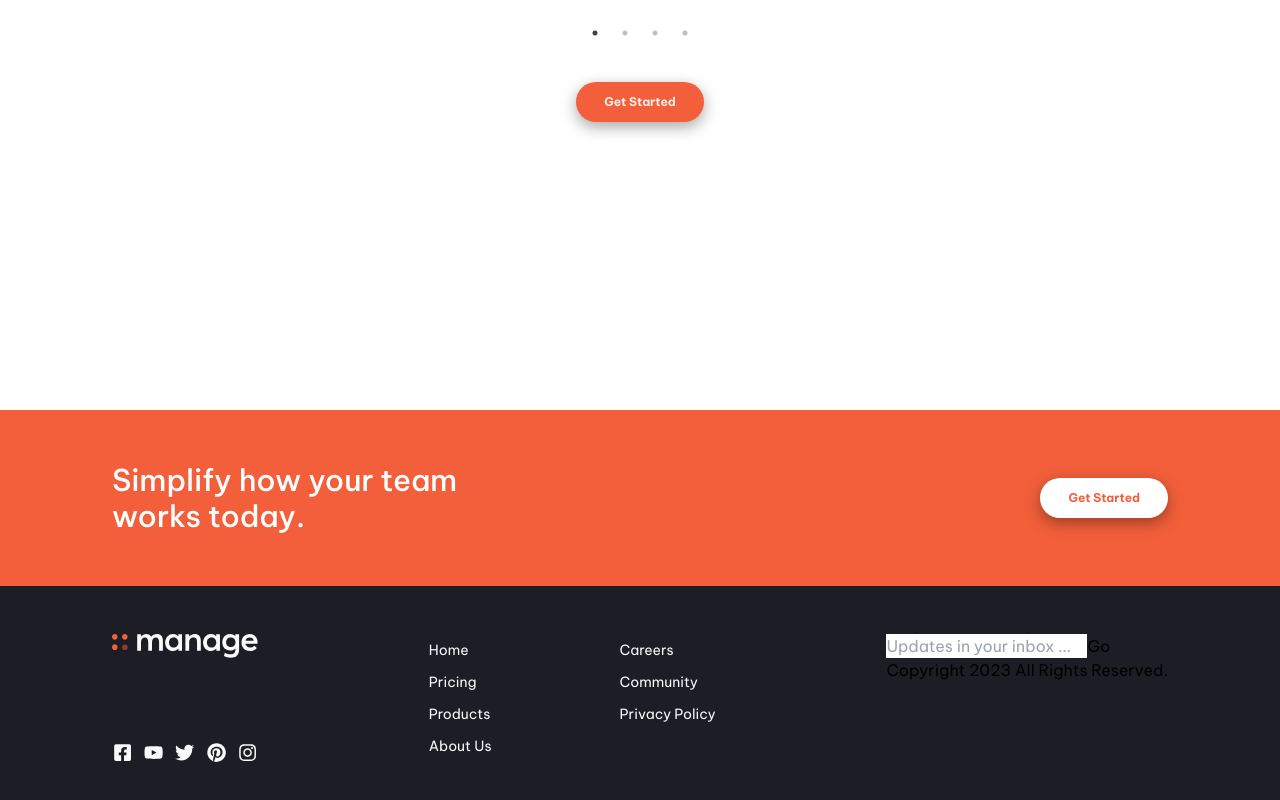
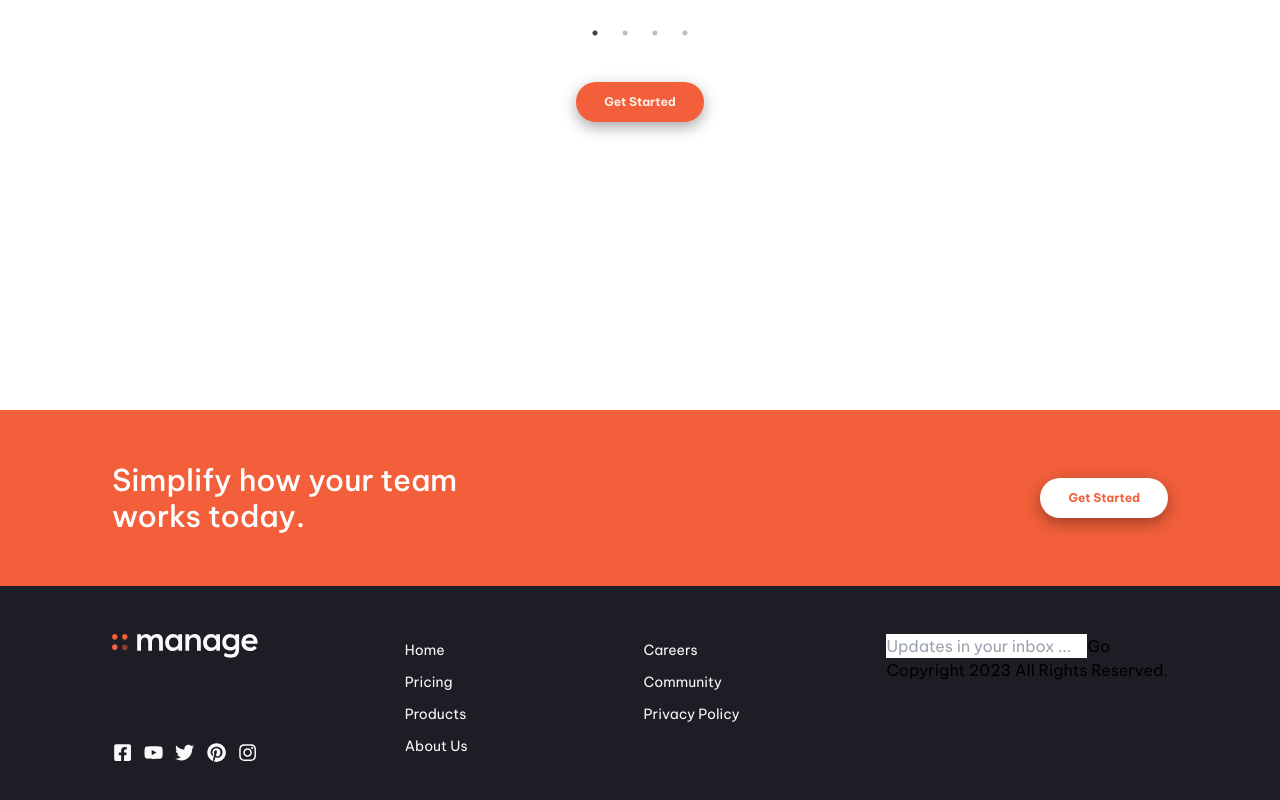
Before and after one commit to chrisgibbo/Manage-Landing-Page, a React (Create React App) app in the folder manage-landing-page/: page / in a window 1280 px wide. Shown: the part 1990-2790 px from the top of the page. Built offline with nearby package versions, Linux system fonts and the light colour scheme.

Commit message:
adjust gap with links on footer

```diff
--- a/manage-landing-page/src/footer.js
+++ b/manage-landing-page/src/footer.js
@@ -41,7 +41,7 @@ function footer() {
 
       {/* footer navlinks div */}
 
-      <div className="flex justify-between gap-32 footerfont text-sm leading-8">
+      <div className="flex justify-between gap-44 footerfont text-sm leading-8">
         <div className="">
           <ul className="">
             <li>
```
